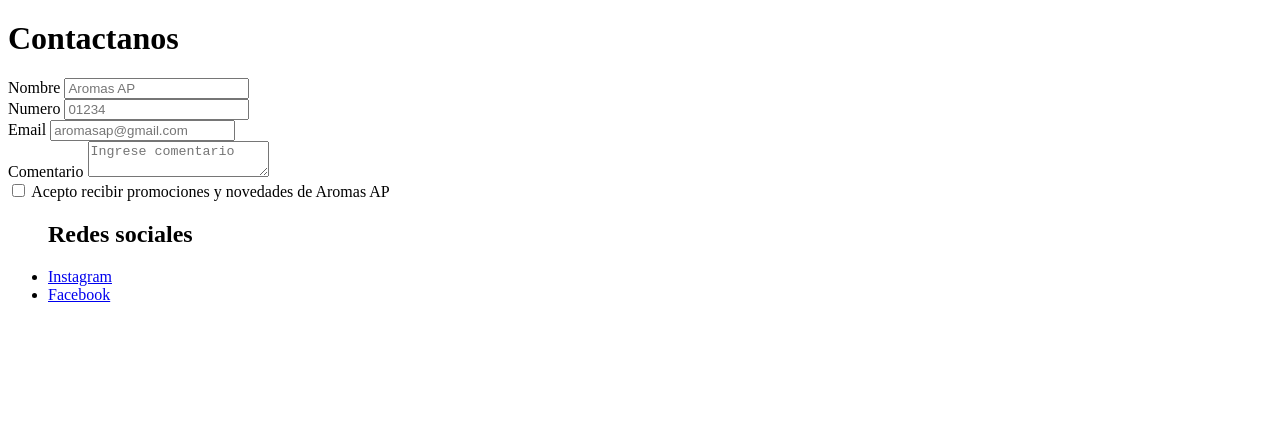
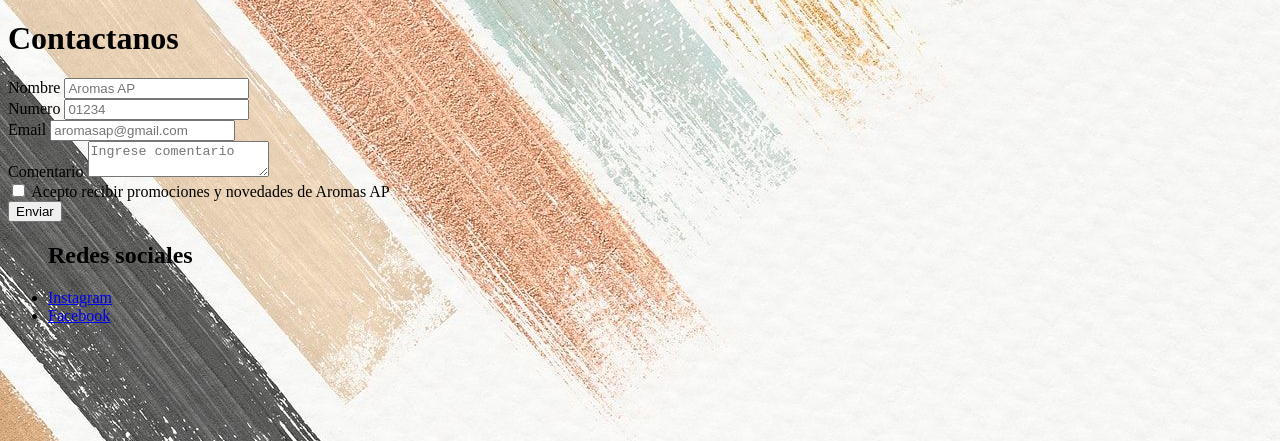
Before and after one commit to CinthiaCester/potrero-digital, a plain HTML site: page contacto.html in a window 1280 px wide. Shown: the part 359-800 px from the top of the page. Drawn offline with Linux system fonts and the light colour scheme.

Commit message:
agregue css

```diff
--- a/contacto.html
+++ b/contacto.html
@@ -4,6 +4,7 @@
     <meta charset="UTF-8">
     <meta http-equiv="X-UA-Compatible" content="IE=edge">
     <meta name="viewport" content="width=device-width, initial-scale=1.0">
+    <link rel="stylesheet" href="css/estilos.css">
     <title>Aromas AP</title>
 </head>
 <body>
@@ -43,6 +44,8 @@
         <br>
         <input type="checkbox" name="checkbox">
         <label for="checkbox">Acepto recibir promociones y novedades de Aromas AP</label>
+        <br>
+        <button>Enviar</button>
     </form>
     </main>
     <footer>
--- /dev/null
+++ b/css/estilos.css
@@ -0,0 +1,4 @@
+body {
+    background-image: url(fondo.jpg);
+    background-repeat: no-repeat
+}
```
Also changed, not shown: difusores.html (+1 -0 lines), index.html (+8 -4 lines), perfuminas.html (+1 -0 lines), css/fondo.jpg (added).
